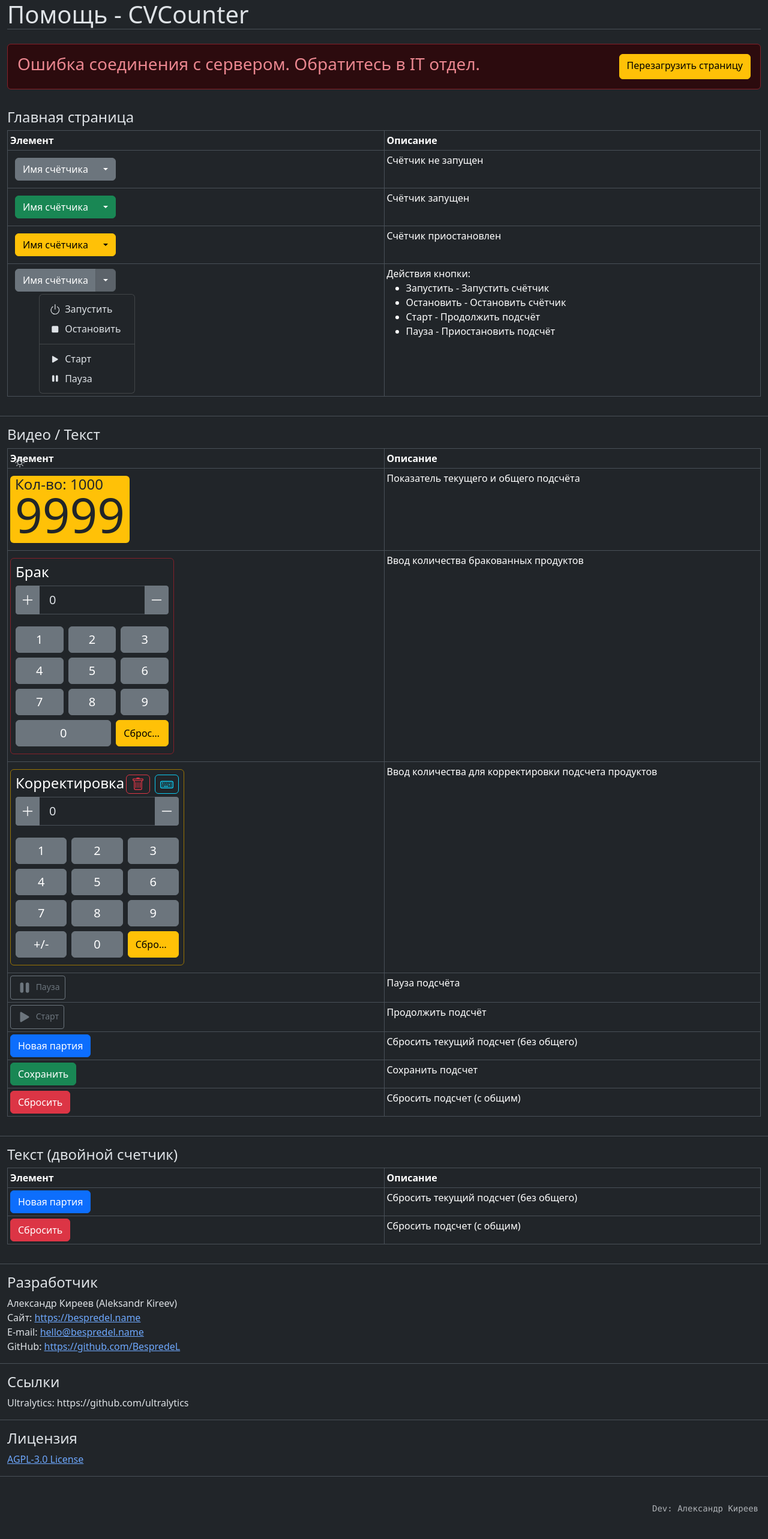
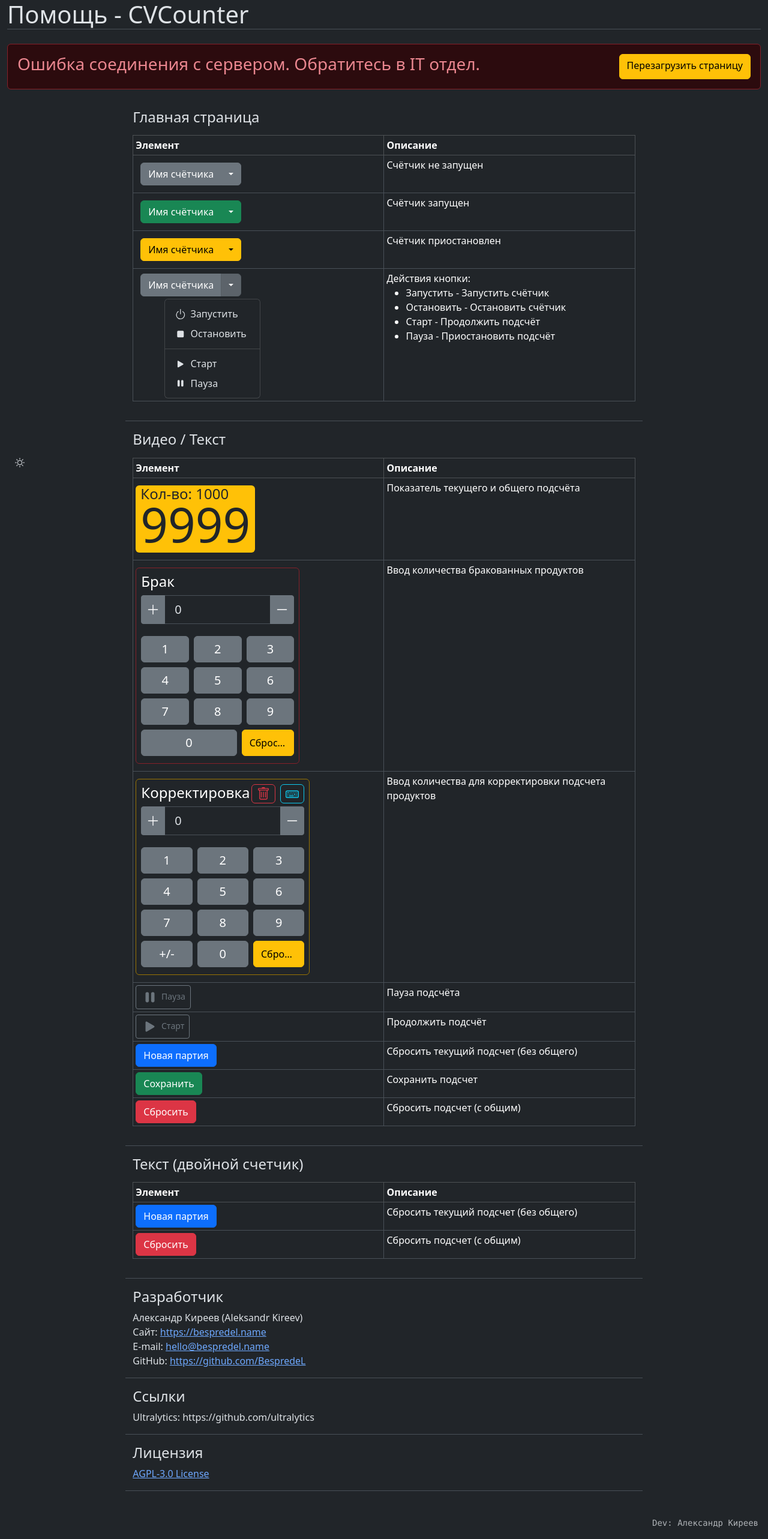
Before and after one commit to BespredeL/CVCounter, a Flask app: page /page/help in a window 1280 px wide. Shown: the whole page at 60% size. Before the commit the page ends 2522 px from the top, so only its background shows below. Run offline with Flask 3, Linux system fonts and the light colour scheme; some libraries are stand-ins or nearby versions.

Commit message:
Added information about system loading, updated help page

```diff
--- a/app.py
+++ b/app.py
@@ -3,11 +3,13 @@
 
 # Developed by: Aleksandr Kireev
 # Created: 01.11.2023
-# Updated: 23.07.2024
+# Updated: 29.07.2024
 # Website: https://bespredel.name
 
 import os
 import re
+import psutil
+import gpustat
 from threading import Lock, Thread
 from flask import Flask, Response, abort, flash, redirect, render_template, request, url_for
 from flask_socketio import SocketIO
@@ -353,6 +355,29 @@
     return render_template('pages/' + page_name + '.html')
 
 
+@app.route('/get_system_load')
+def get_system_load():
+    kb = float(1024)
+    mb = float(kb ** 2)
+    gb = float(kb ** 3)
+
+    cpu_percent = round(float(psutil.cpu_percent(interval=5)), 1)
+    mem_total = round(float(psutil.virtual_memory()[0] / gb), 1)
+    mem_free = round(float(psutil.virtual_memory()[1] / gb), 1)
+    mem_used = round(float(psutil.virtual_memory()[3] / gb), 1)
+    mem_percent = round(float(mem_used / mem_total * 100), 1)
+    gpu_stats = gpustat.GPUStatCollection.new_query()
+
+    gpu_usage = ''
+    for gpu in gpu_stats.gpus:
+        gpu_usage = f"GPU: {gpu.utilization}% ({gpu.name})"
+
+    return {"cpu_percent": cpu_percent,
+            "memory_percent": mem_percent,
+            "memory_used": mem_used,
+            "gpu_percent": gpu_usage}
+
+
 # --------------------------------------------------------------------------------
 # Server run
 # --------------------------------------------------------------------------------
--- a/requirements.txt
+++ b/requirements.txt
@@ -19,6 +19,9 @@
 MarkupSafe~=2.1.3
 shapely~=2.0.2
 torch>=2.2.2+cu118,<=3.2.1+cu118
+# For debug -----------------------------------
+psutil~=6.0.0
+gpustat~=1.1.1
 
 # Export --------------------------------------
 # coremltools>=7.0  # CoreML export
--- a/templates/base.html
+++ b/templates/base.html
@@ -55,6 +55,11 @@
 </div>
 <!-- END: Theme switch -->
 
+<div class="position-relative d-none d-md-block">
+    <div class="position-absolute bottom-0 start-50 translate-middle-x px-3 mb-3">
+        <div class="small" id="system_load"></div>
+    </div>
+</div>
 
 <div class="position-relative">
     <div class="position-absolute bottom-0 end-0 px-3 mb-3">
--- a/templates/pages/help.html
+++ b/templates/pages/help.html
@@ -7,12 +7,13 @@
 {% endblock %}
 
 {% block content %}
+    <div class="col-12 col-md-8 mx-auto">
     <div class="row py-3 mb-5">
         <div class="col-12 border-bottom mb-3 pb-3">
-            <div class="h4">{{ trans('Start page') }}</div>
+            <div class="h4 mb-3">{{ trans('Start page') }}</div>
 
             <table class="table table-bordered table-sm mb-3">
-                <thead>
+                <thead class="table-dark">
                 <tr>
                     <th scope="col" class="w-50">{{ trans('Element') }}</th>
                     <th scope="col" class="w-50">{{ trans('Description') }}</th>
@@ -126,10 +127,10 @@
         </div>
 
         <div class="col-12 border-bottom mb-3 pb-3">
-            <div class="h4">{{ trans('Video') }} / {{ trans('Text') }}</div>
+            <div class="h4 mb-3">{{ trans('Video') }} / {{ trans('Text') }}</div>
 
             <table class="table table-bordered table-sm mb-3">
-                <thead>
+                <thead class="table-dark">
                 <tr>
                     <th scope="col" class="w-50">{{ trans('Element') }}</th>
                     <th scope="col" class="w-50">{{ trans('Description') }}</th>
@@ -324,10 +325,10 @@
         </div>
 
         <div class="col-12 border-bottom mb-3 pb-3">
-            <div class="h4">{{ trans('Text double') }}</div>
+            <div class="h4 mb-3">{{ trans('Text double') }}</div>
 
             <table class="table table-bordered table-sm mb-3">
-                <thead>
+                <thead class="table-dark">
                 <tr>
                     <th scope="col" class="w-50">{{ trans('Element') }}</th>
                     <th scope="col" class="w-50">{{ trans('Description') }}</th>
@@ -378,4 +379,5 @@
             </div>
         </div>
     </div>
+    </div>
 {% endblock %}
```
Also changed, not shown: templates/index.html (+26 -0 lines).
